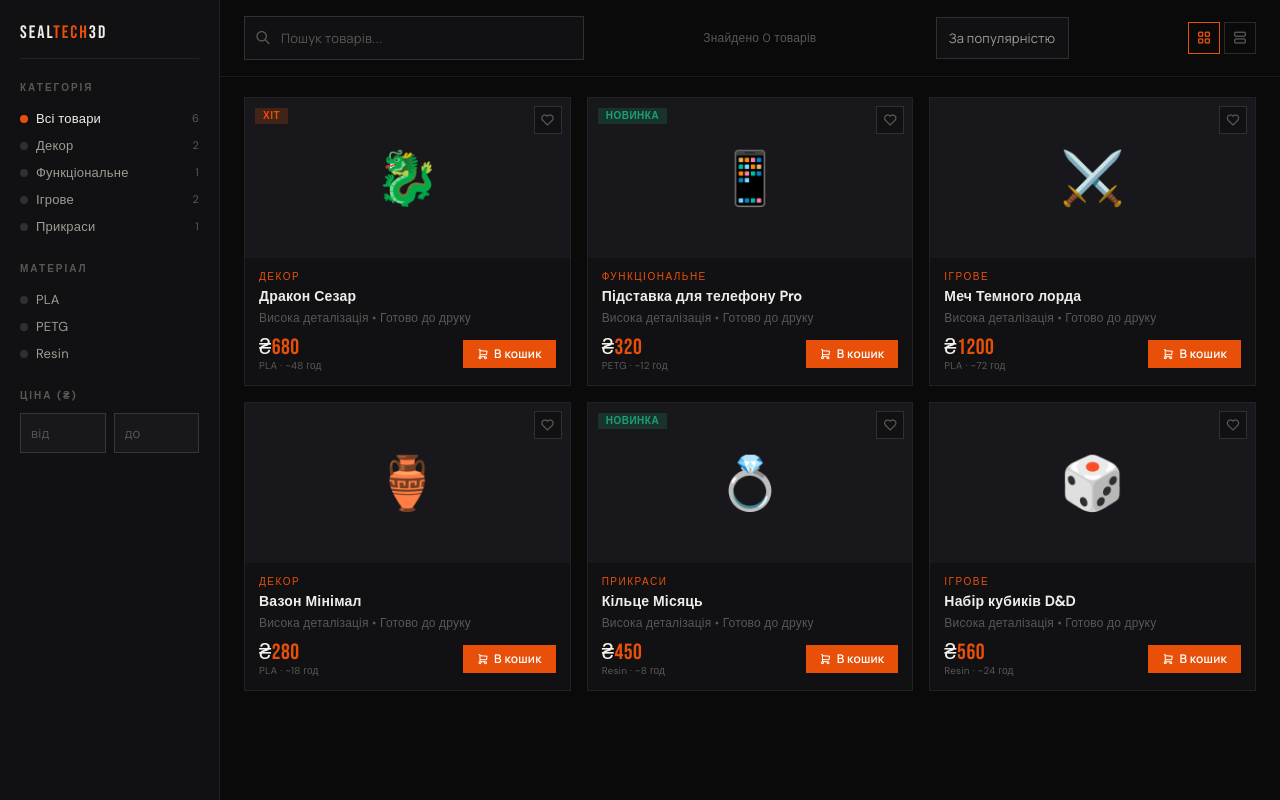
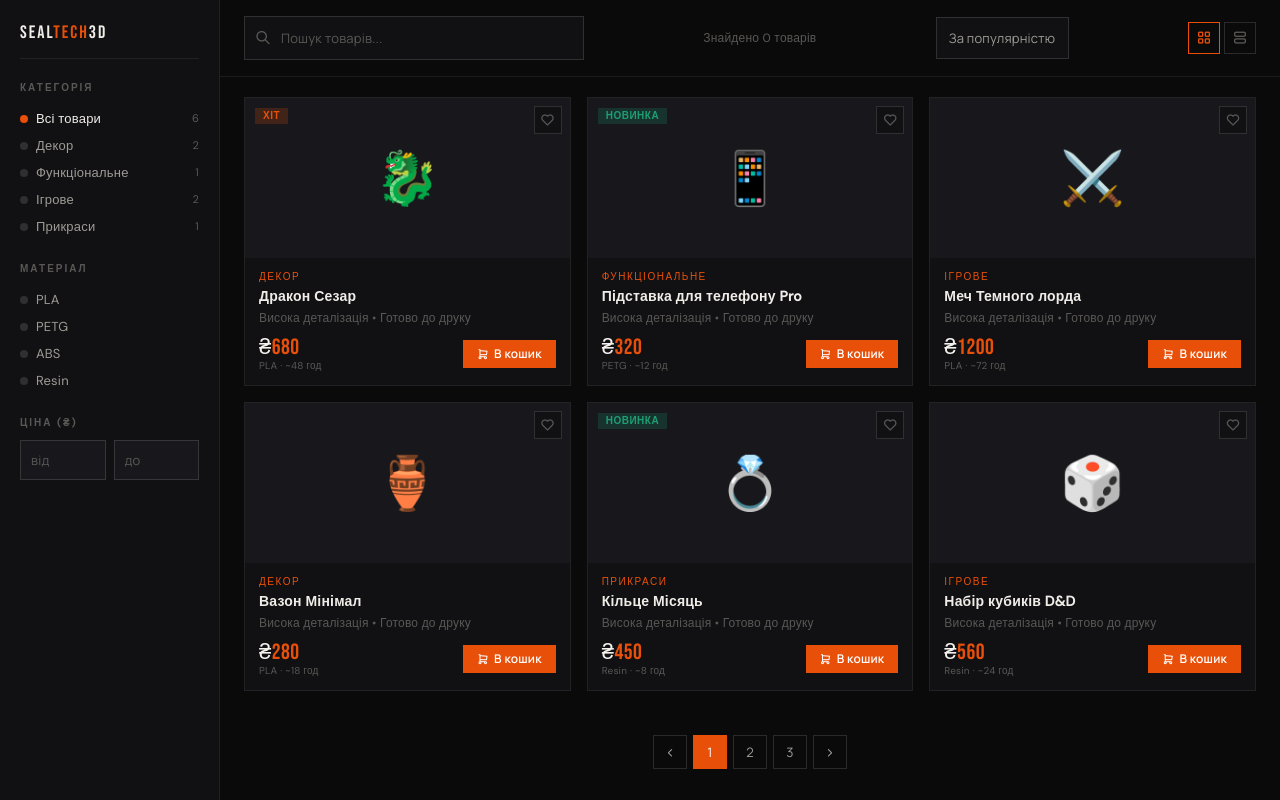
Before and after one commit to Mortiarion/seal-tech-3d-panda-dev, a SvelteKit app in the folder fe/: page /merchandise in a window 1280 px wide. Built offline with nearby package versions, Linux system fonts and the light colour scheme.

Commit message:
1. набросок сторінки для продажу товарів додав пагінацію. ато забув

```diff
--- a/fe/src/routes/merchandise/+page.svelte
+++ b/fe/src/routes/merchandise/+page.svelte
@@ -179,6 +179,12 @@
 			<div class="filter-item">
 				<div class="filter-label">
 					<div class="filter-dot"></div>
+					ABS
+				</div>
+			</div>
+			<div class="filter-item">
+				<div class="filter-label">
+					<div class="filter-dot"></div>
 					Resin
 				</div>
 			</div>
@@ -235,7 +241,7 @@
 
 		<div class="catalog">
 			<div class="products-grid" class:list={viewMode === 'list'}>
-				{#each products as product (product.id) }
+				{#each products as product (product.id)}
 					<div class="product-card" data-cat={product.category}>
 						<div class="product-thumb">
 							{product.thumb}
@@ -282,6 +288,14 @@
 					</div>
 				{/each}
 			</div>
+		</div>
+
+		<div class="pagination">
+			<button class="page-btn"><i class="ti ti-chevron-left" aria-hidden="true"></i></button>
+			<button class="page-btn active">1</button>
+			<button class="page-btn">2</button>
+			<button class="page-btn">3</button>
+			<button class="page-btn"><i class="ti ti-chevron-right" aria-hidden="true"></i></button>
 		</div>
 	</div>
 </div>
```
